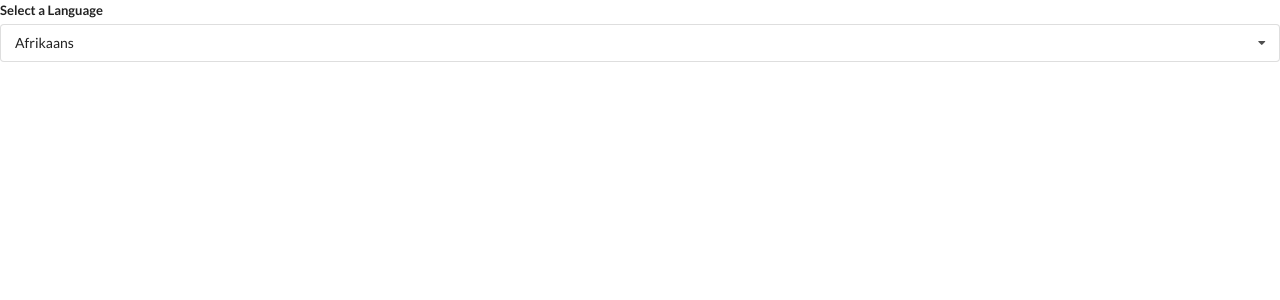
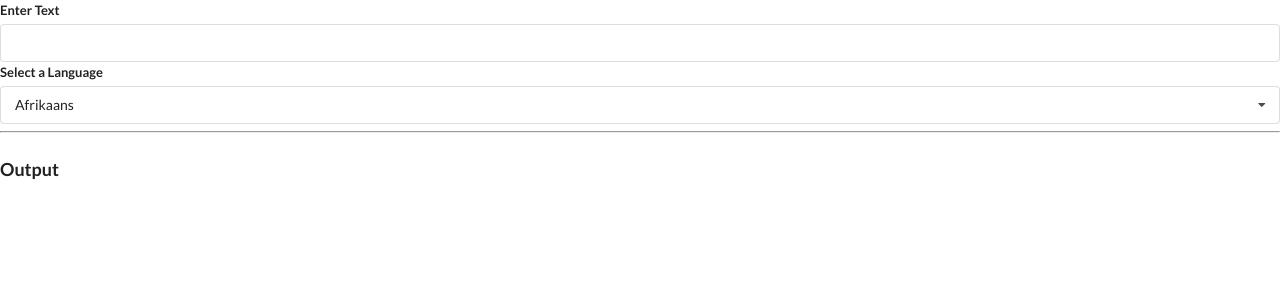
Before and after one commit to WLeondike/udemy-widgets-app, a React (Create React App) app: page / in a window 1280 px wide. Shown: the top 300 px of the page. Built offline with nearby package versions, Linux system fonts and the light colour scheme.

Commit message:
setting up Convert component for Google Translate API

```diff
--- /dev/null
+++ b/src/components/Convert.js
@@ -0,0 +1,10 @@
+import React, { useState, useEffect } from 'react';
+
+const Convert = ({ language, text }) => {
+  useEffect(() => {
+    console.log('New Language/text');
+  }, [language, text]);
+  return <div />;
+};
+
+export default Convert;
--- a/src/components/Translate.js
+++ b/src/components/Translate.js
@@ -1,5 +1,9 @@
 import React, { useState } from 'react';
 import Dropdown from './Dropdown';
+import Convert from './Convert';
+
+// Google Translate API Key will only work on localhost:3000
+const KEY = 'AIzaSyCHUCmpR7cT_yDFHC98CZJy2LTms-IwDlM';
 
 const options = [
   {
@@ -18,15 +22,25 @@
 
 const Translate = () => {
   const [language, setLanguage] = useState(options[0]);
+  const [text, setText] = useState('');
 
   return (
     <div>
+      <div className='ui form'>
+        <div className='field'>
+          <label>Enter Text</label>
+          <input value={text} onChange={(e) => setText(e.target.value)} />
+        </div>
+      </div>
       <Dropdown
         label='Select a Language'
         selected={language}
         onSelectedChange={setLanguage}
         options={options}
       />
+      <hr />
+      <h3 className='ui header'>Output</h3>
+      <Convert />
     </div>
   );
 };
```
